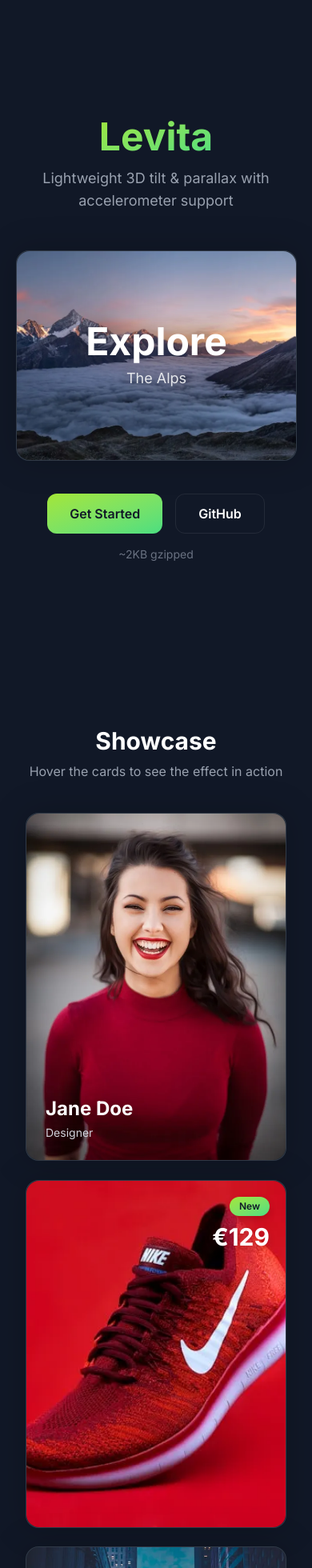
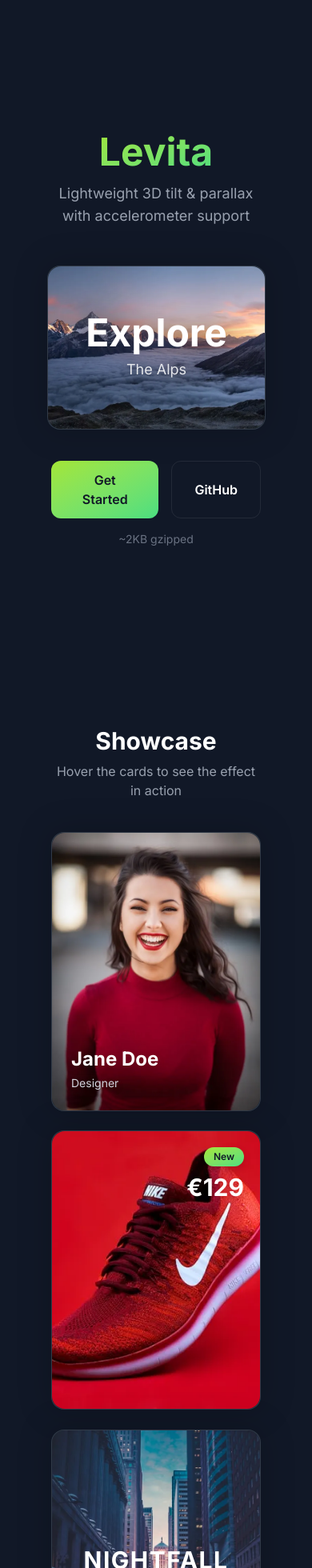
Before and after one commit to Jeromearsene/levita, a Preact app in the folder demo/: page / in a window 390 px wide. Shown: the top 1960 px of the page at 80% size. Built offline with nearby package versions, Linux system fonts and the light colour scheme; no server answers.

Commit message:
fix: optimize mobile UX with stabilized tilt and improved scroll zones

```diff
--- a/demo/src/components/Accelerometer.tsx
+++ b/demo/src/components/Accelerometer.tsx
@@ -15,7 +15,7 @@ export function Accelerometer() {
 	};
 
 	return (
-		<section class="max-w-5xl mx-auto px-8 py-16">
+		<section class="max-w-5xl mx-auto px-16 sm:px-8 py-16">
 			<h2 class="text-3xl font-bold text-center mb-2">Accelerometer</h2>
 			<p class="text-center text-gray-400 mb-10">Works on mobile devices with gyroscope support</p>
 
@@ -23,7 +23,7 @@ export function Accelerometer() {
 				<Tilt
 					options={{ gyroscope: "auto", glare: true, shadow: true }}
 					onMove={handleGyroMove}
-					class="relative w-[min(300px,80vw)] aspect-[3/4] rounded-2xl bg-linear-to-br from-surface to-[#0f172a] border border-border cursor-pointer"
+					class="relative w-[min(300px,60vw)] aspect-[3/4] rounded-2xl bg-linear-to-br from-surface to-[#0f172a] border border-border cursor-pointer"
 				>
 					<div
 						data-levita-offset="15"
--- a/demo/src/components/CssFrameworks.tsx
+++ b/demo/src/components/CssFrameworks.tsx
@@ -241,7 +241,7 @@ export function CssFrameworks() {
 	if (!currentFramework) return null;
 
 	return (
-		<section id="styling" class="max-w-5xl mx-auto px-8 py-16">
+		<section id="styling" class="max-w-5xl mx-auto px-16 sm:px-8 py-16">
 			<div class="text-center mb-12">
 				<h2 class="text-3xl font-bold mb-2">Styling Agnostic</h2>
 				<p class="text-gray-400">
--- a/demo/src/components/GroupedCards.tsx
+++ b/demo/src/components/GroupedCards.tsx
@@ -35,7 +35,7 @@ export function GroupedCards() {
 	}, []);
 
 	return (
-		<section class="max-w-5xl mx-auto px-8 py-16">
+		<section class="max-w-5xl mx-auto px-16 sm:px-8 py-16">
 			<h2 class="text-3xl font-bold text-center mb-2">Grouped Cards</h2>
 			<p class="text-center text-gray-400 mb-10">Multiple cards reacting to a shared container</p>
 
--- a/demo/src/components/Hero.tsx
+++ b/demo/src/components/Hero.tsx
@@ -7,7 +7,7 @@ import { Tilt } from "./Tilt";
  */
 export function Hero() {
 	return (
-		<section class="flex flex-col items-center justify-center min-h-screen px-8 text-center">
+		<section class="flex flex-col items-center justify-center min-h-screen px-16 sm:px-8 text-center">
 			<h1 class="bg-linear-to-br from-accent to-accent-end bg-clip-text text-transparent text-5xl sm:text-7xl font-bold leading-tight">
 				Levita
 			</h1>
@@ -18,7 +18,7 @@ export function Hero() {
 			<Tilt
 				options={{ glare: true, shadow: true, gyroscope: false }}
 				id="card-hero"
-				class="relative w-[min(480px,90vw)] aspect-[4/3] rounded-2xl bg-surface border border-border"
+				class="relative w-[min(480px,70vw)] aspect-[4/3] rounded-2xl bg-surface border border-border"
 			>
 				<img
 					src={heroImg}
--- a/demo/src/components/HighDepth.tsx
+++ b/demo/src/components/HighDepth.tsx
@@ -5,14 +5,14 @@ import { Tilt } from "./Tilt";
  */
 export function HighDepth() {
 	return (
-		<section class="max-w-5xl mx-auto px-8 py-16">
+		<section class="max-w-5xl mx-auto px-16 sm:px-8 py-16">
 			<h2 class="text-3xl font-bold text-center mb-2">High Depth Parallax</h2>
 			<p class="text-center text-gray-400 mb-10">Layered elements with high offset values</p>
 
 			<div class="flex items-center justify-center">
 				<Tilt
 					options={{ glare: true, shadow: true, gyroscope: false, max: 10, perspective: 1500 }}
-					class="relative w-[min(600px,90vw)] aspect-[16/9] rounded-3xl bg-linear-to-br from-surface to-[#0f172a] border border-border overflow-hidden cursor-pointer"
+					class="relative w-[min(600px,70vw)] aspect-[16/9] rounded-3xl bg-linear-to-br from-surface to-[#0f172a] border border-border overflow-hidden cursor-pointer"
 				>
 					<div data-levita-offset="-40" class="absolute inset-0 opacity-30">
 						<div class="absolute inset-0 bg-[radial-gradient(circle_at_50%_50%,#3b82f6_0%,transparent_70%)]"></div>
--- a/demo/src/components/Playground.tsx
+++ b/demo/src/components/Playground.tsx
@@ -128,7 +128,7 @@ export function Playground() {
 	};
 
 	return (
-		<section id="playground" class="max-w-5xl mx-auto px-8 py-16">
+		<section id="playground" class="max-w-5xl mx-auto px-16 sm:px-8 py-16">
 			<h2 class="text-3xl font-bold text-center mb-2">Playground</h2>
 			<p class="text-center text-gray-400 mb-10">Tweak every parameter in real-time</p>
 
--- a/demo/src/components/Showcase.tsx
+++ b/demo/src/components/Showcase.tsx
@@ -9,7 +9,7 @@ import { Tilt } from "./Tilt";
  */
 export function Showcase() {
 	return (
-		<section class="max-w-5xl mx-auto px-8 py-16">
+		<section class="max-w-5xl mx-auto px-16 sm:px-8 py-16">
 			<h2 class="text-3xl font-bold text-center mb-2">Showcase</h2>
 			<p class="text-center text-gray-400 mb-10">Hover the cards to see the effect in action</p>
 
--- a/packages/core/src/style.css
+++ b/packages/core/src/style.css
@@ -11,7 +11,7 @@
 	transform-style: preserve-3d;
 	transition: transform var(--levita-speed) var(--levita-easing);
 	will-change: transform;
-	touch-action: none;
+	touch-action: pinch-zoom;
 }
 
 /* Glare overlay */
```
